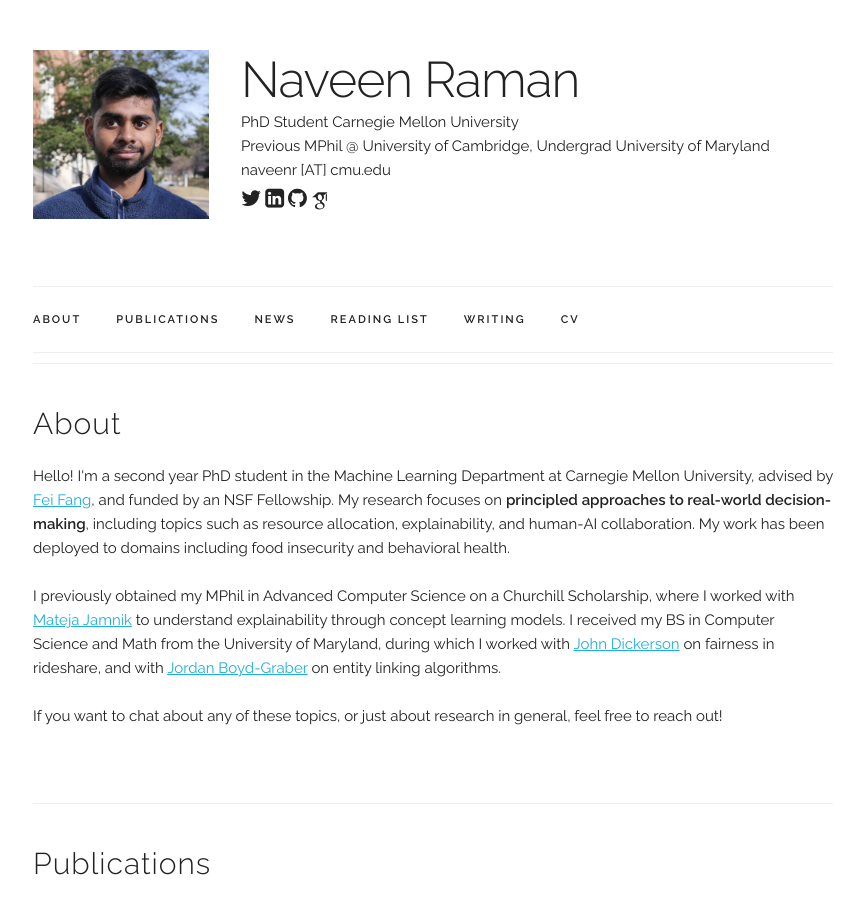
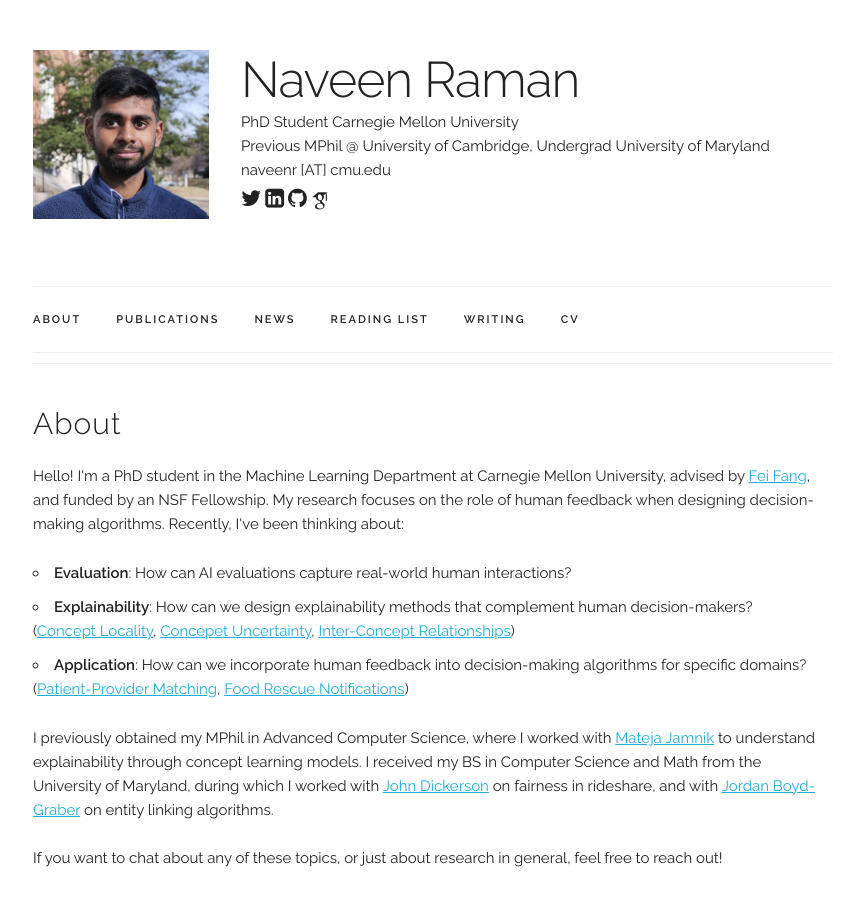
Before and after one commit to naveenr414/naveenr414.github.io, a Jekyll site: the page built from index.html, in a window 1280 px wide and 900 px high. Shown: the whole window, without its empty margins (207-1071 px from the left). Built offline with Jekyll 4.4.1, drawn with Linux system fonts in a browser that asks for light colours; some web fonts are replaced.

Commit message:
Updated website

```diff
--- a/_data/reading.yaml
+++ b/_data/reading.yaml
@@ -27,6 +27,12 @@
     - title: "Misbehaving: The Making of Behavioral Economics"
       author: Richard Thaler
       url: https://www.goodreads.com/book/show/26530355-misbehaving
+    - title: "Football for a Buck"
+      author: Jeff Pearlman
+      url: https://www.goodreads.com/book/show/37569316-football-for-a-buck
+    - title: "The Backyard Bird Chronicles"
+      author: Amy Tan
+      url: https://www.goodreads.com/book/show/194803881-the-backyard-bird-chronicles
 - year: '2024'
   books:
     - title: "Congo: The Epic History of a People"
--- a/index.html
+++ b/index.html
@@ -6,11 +6,15 @@
 <div class="docs-section">
   <h4>About</h4>
   <p>
-  Hello! I'm a second year PhD student in the Machine Learning Department at Carnegie Mellon University, advised by  <a href="https://feifang.info" target="_blank">Fei Fang</a>, and funded by an NSF Fellowship.
-  My research focuses on <b>principled approaches to real-world decision-making</b>, including topics such as resource allocation, explainability, and human-AI collaboration.
-  My work has been deployed to domains including food insecurity and behavioral health.
-  <br /> <br />
-  I previously obtained my MPhil in Advanced Computer Science on a Churchill Scholarship, where I worked with <a href="https://www.cl.cam.ac.uk/~mj201/" target="_blank">Mateja Jamnik</a> to understand explainability through concept learning models.
+  Hello! I'm a PhD student in the Machine Learning Department at Carnegie Mellon University, advised by  <a href="https://feifang.info" target="_blank">Fei Fang</a>, and funded by an NSF Fellowship.
+  My research focuses on the role of human feedback when designing decision-making algorithms.
+  Recently, I've been thinking about:
+  <ul>
+    <li><b>Evaluation</b>: How can AI evaluations capture real-world human interactions? </li>
+    <li><b>Explainability</b>: How can we design explainability methods that complement human decision-makers?<br>(<a href="https://arxiv.org/abs/2401.01259" target="_blank">Concept Locality</a>, <a href="https://arxiv.org/abs/2303.12872" target="_blank">Concepet Uncertainty</a>, <a href="https://arxiv.org/abs/2405.18217" target="_blank">Inter-Concept Relationships</a>)</li>
+    <li><b>Application</b>: How can we incorporate human feedback into decision-making algorithms for specific domains?<br>(<a href="https://arxiv.org/abs/2502.10353" target="_blank">Patient-Provider Matching</a>, <a href="https://arxiv.org/abs/2406.00738" target="_blank">Food Rescue Notifications</a>)</li>
+  </ul>
+  I previously obtained my MPhil in Advanced Computer Science, where I worked with <a href="https://www.cl.cam.ac.uk/~mj201/" target="_blank">Mateja Jamnik</a> to understand explainability through concept learning models.
   I received my BS in Computer Science and Math from the University of Maryland, during which I worked with <a href="http://johnpdickerson.com" target="_blank">John Dickerson</a> on fairness in rideshare, and with <a href="http://www.umiacs.umd.edu/user.php?path=jbg" target="_blank">Jordan Boyd-Graber</a> on entity linking algorithms.
   <br /> <br />
   If you want to chat about any of these topics, or just about research in general, feel free to reach out!
```
Also changed, not shown: 1 other file.
